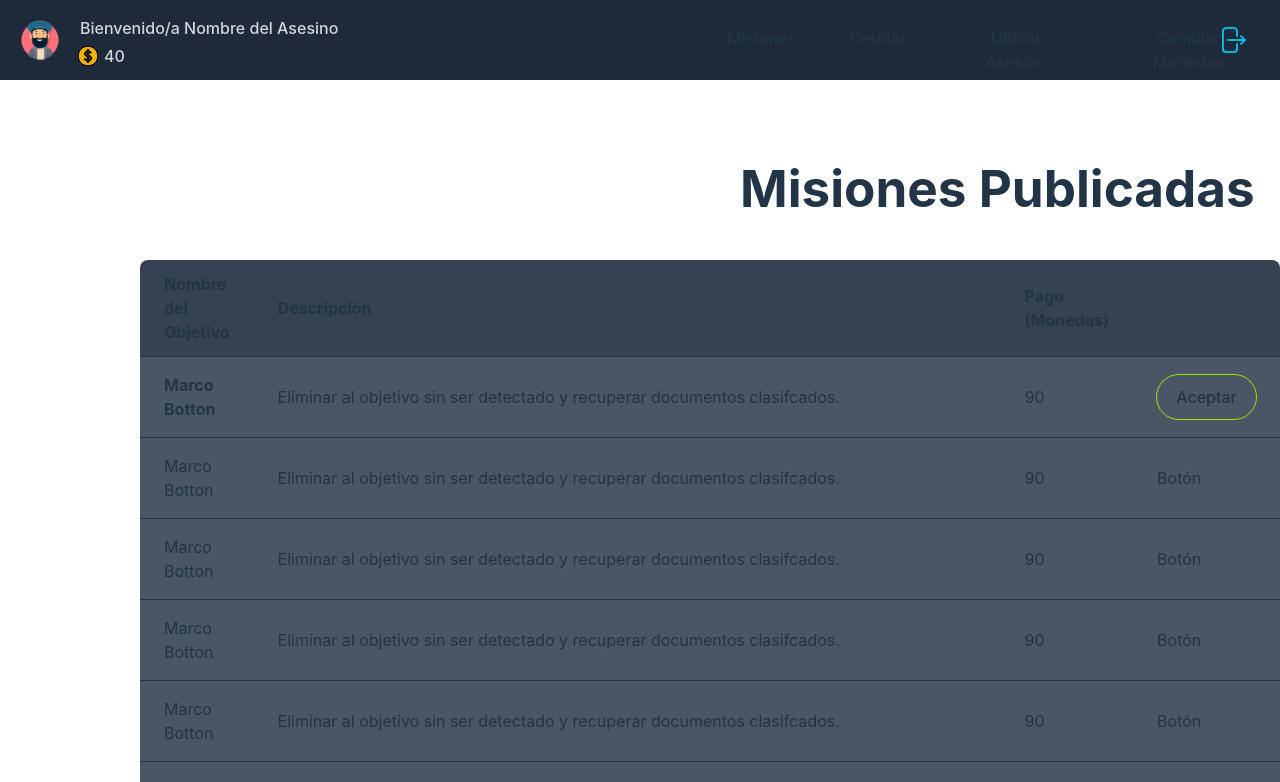
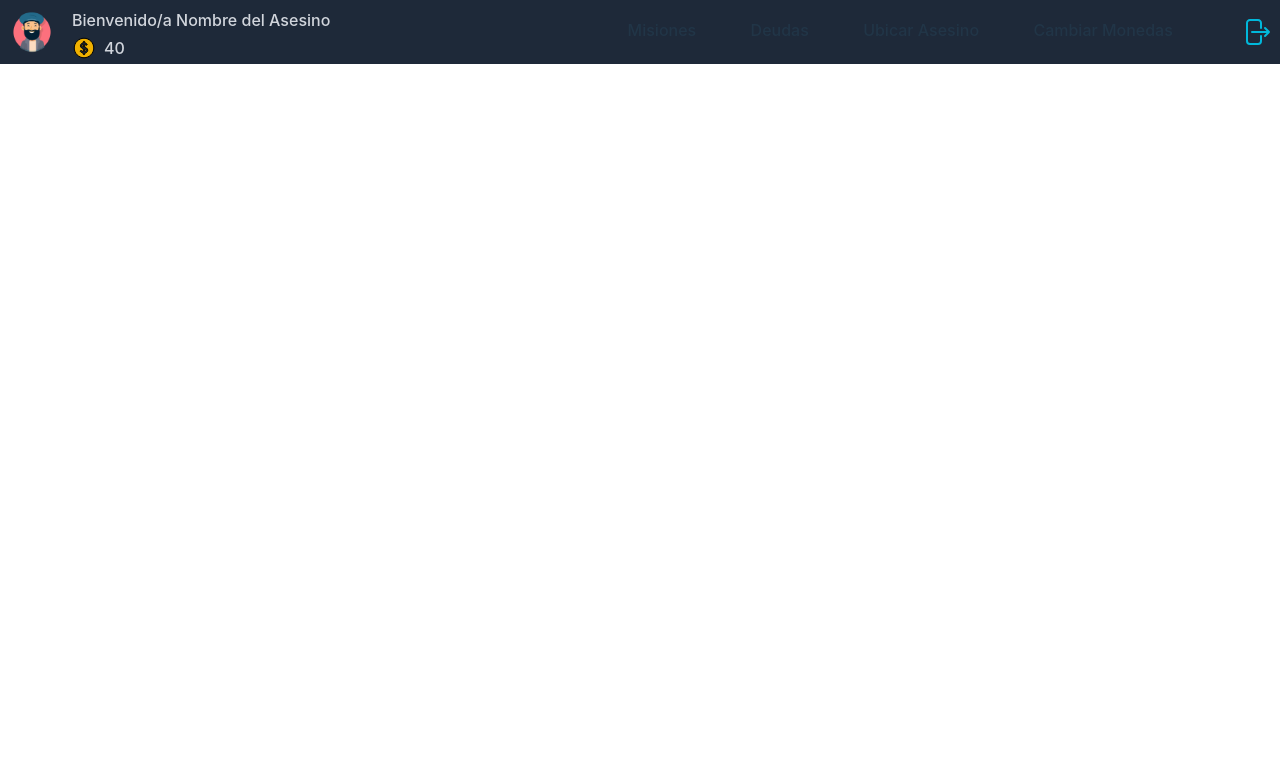
Before and after one commit to AngelicaArce11/Orden-Suprema, a React (Vite) app in the folder OrdenSuprema/: page / in a window 1280 px wide. Shown: the top 782 px of the page. Built offline with nearby package versions, Linux system fonts and the light colour scheme.

Commit message:
Avance NavBar Asesino

```diff
--- a/OrdenSuprema/src/components/Assassin/missionPage.tsx
+++ b/OrdenSuprema/src/components/Assassin/missionPage.tsx
@@ -5,11 +5,14 @@ import { Table } from '../../elements/table.tsx'
 export const MissionPage = () => {
   return (
     <>
+
       < NavBar />
-      <div className='absolute left-185 top-40'>
-        <h1 className='font-bold'> Misiones Publicadas </h1>
+
+      <div className='relative flex justify-content-center overflow-x-auto'>
+        {/* <h1 className='font-bold'> Misiones Publicadas </h1>  */}
+        {/* < Table /> */}
       </div>
-      < Table />
+
     </>
   );
 }
--- a/OrdenSuprema/src/elements/navBar.tsx
+++ b/OrdenSuprema/src/elements/navBar.tsx
@@ -4,46 +4,38 @@ import exampleIcon from '../assets/icons/user.png';
 export const NavBar = () => {
     return (
         <>
-            <header className='absolute top-0 start-0 end-0 bg-gray-800'>
-                <nav className='m-2 flex'>
-                    {/* Icono del asesino y el mensaje de bienvenida */}
-                    <div>
+            <nav className='absolute top-0 w-screen flex bg-gray-800'>
+                {/* Imagen y mensaje de bienvenida al asesino */}
                 <a href="#" className='top-2 flex'>
                     <img className=" m-2 h-12 w-12" src={exampleIcon} alt=""></img>
-                            <span className='m-2 text-gray-300'> Bienvenido/a Nombre del Asesino </span>
+                    <span className='m-2 text-gray-300 hidden sm:block'> Bienvenido/a Nombre del Asesino </span>
                     {/* Monedas del asesino */}
-                            <svg xmlns="http://www.w3.org/2000/svg" viewBox="0 0 24 24" stroke='currentColor' className="size-6 stroke-black fill-yellow-500 absolute m-9 left-10">
+                    <svg xmlns="http://www.w3.org/2000/svg" viewBox="0 0 24 24" stroke='currentColor' className="size-6 stroke-black fill-yellow-500 absolute m-8 left-9 sm:m-9">
                         <path d="M10.464 8.746c.227-.18.497-.311.786-.394v2.795a2.252 2.252 0 0 1-.786-.393c-.394-.313-.546-.681-.546-1.004 0-.323.152-.691.546-1.004ZM12.75 15.662v-2.824c.347.085.664.228.921.421.427.32.579.686.579.991 0 .305-.152.671-.579.991a2.534 2.534 0 0 1-.921.42Z" />
                         <path fill-rule="evenodd" d="M12 2.25c-5.385 0-9.75 4.365-9.75 9.75s4.365 9.75 9.75 9.75 9.75-4.365 9.75-9.75S17.385 2.25 12 2.25ZM12.75 6a.75.75 0 0 0-1.5 0v.816a3.836 3.836 0 0 0-1.72.756c-.712.566-1.112 1.35-1.112 2.178 0 .829.4 1.612 1.113 2.178.502.4 1.102.647 1.719.756v2.978a2.536 2.536 0 0 1-.921-.421l-.879-.66a.75.75 0 0 0-.9 1.2l.879.66c.533.4 1.169.645 1.821.75V18a.75.75 0 0 0 1.5 0v-.81a4.124 4.124 0 0 0 1.821-.749c.745-.559 1.179-1.344 1.179-2.191 0-.847-.434-1.632-1.179-2.191a4.122 4.122 0 0 0-1.821-.75V8.354c.29.082.559.213.786.393l.415.33a.75.75 0 0 0 .933-1.175l-.415-.33a3.836 3.836 0 0 0-1.719-.755V6Z" clip-rule="evenodd" />
                     </svg>
-                            <span className='absolute m-9 left-17 text-gray-300'> 40 </span>
+                    <span className='absolute m-8 sm:m-9 left-17 text-gray-300'> 40 </span>
                 </a>
+
+                {/* Botones de las funcionalides */}
+                <div className='absolute flex justify-between hidden right-20 lg:block'>
+                    <button className='m-2 rounded-lg hover:bg-slate-700 focus:bg-slate-900'> Misiones </button>
+                    <button className='m-2 rounded-lg hover:bg-slate-700 focus:bg-slate-900'> Deudas </button>
+                    <button className='m-2 rounded-lg hover:bg-slate-700 focus:bg-slate-900'> Ubicar Asesino </button>
+                    <button className='m-2 rounded-lg hover:bg-slate-700 focus:bg-slate-900'> Cambiar Monedas </button>
                 </div>
-                    {/* Los botones de acceso a las funcionalidades */}
-                    <div className='absolute left-175 flex'>
-                        <div className='m-2 '>
-                            <button className='rounded-lg hover:bg-slate-700 focus:bg-slate-900'> Misiones </button>
-                        </div>
-                        <div className='m-2'>
-                        <button className='rounded-lg hover:bg-slate-700 focus:bg-slate-900'> Deudas </button>
-                        </div>
-                        <div className='m-2'>
-                            <button className='rounded-lg hover:bg-slate-700 focus:bg-slate-900'> Ubicar Asesino </button>
-                        </div>
-                        <div className='m-2'>
-                            <button className='rounded-lg hover:bg-slate-700 focus:bg-slate-900'> Cambiar Monedas </button>
-                        </div>
-                    </div>
+
+
+
                 {/* Cerrar sesion */}
-                    <div className='absolute m-4 right-4'>
-                        <a  href='#' className='flex'>
+                <a  href='#' className='absolute right-2 top-4'>
                 <svg xmlns="http://www.w3.org/2000/svg" fill="none" viewBox="0 0 24 24" stroke-width="1.5" stroke="currentColor" className="size-8 stroke-cyan-500">
                     <path stroke-linecap="round" stroke-linejoin="round" d="M15.75 9V5.25A2.25 2.25 0 0 0 13.5 3h-6a2.25 2.25 0 0 0-2.25 2.25v13.5A2.25 2.25 0 0 0 7.5 21h6a2.25 2.25 0 0 0 2.25-2.25V15m3 0 3-3m0 0-3-3m3 3H9" />
                 </svg>
                 </a>
-                    </div>
+
             </nav>
-            </header>
+
         </>
     );
 }
--- a/OrdenSuprema/src/elements/table.tsx
+++ b/OrdenSuprema/src/elements/table.tsx
@@ -1,7 +1,6 @@
 export const Table = () => {
     return (
         <>
-            <div className="absolute overflow-hidden top-65 max-w-400 max-h-200 ms-35">
             <table className='text-left overflow-hidden rounded-lg table-auto'>
                 {/* Encabezado */}
                 <thead className='bg-gray-700 font-bold'>
@@ -78,7 +77,6 @@ export const Table = () => {
                     </tr>
                 </tbody>
             </table>
-            </div>
         </>
     );
 }
```
Lines whose indentation alone changed are shown as unchanged.
